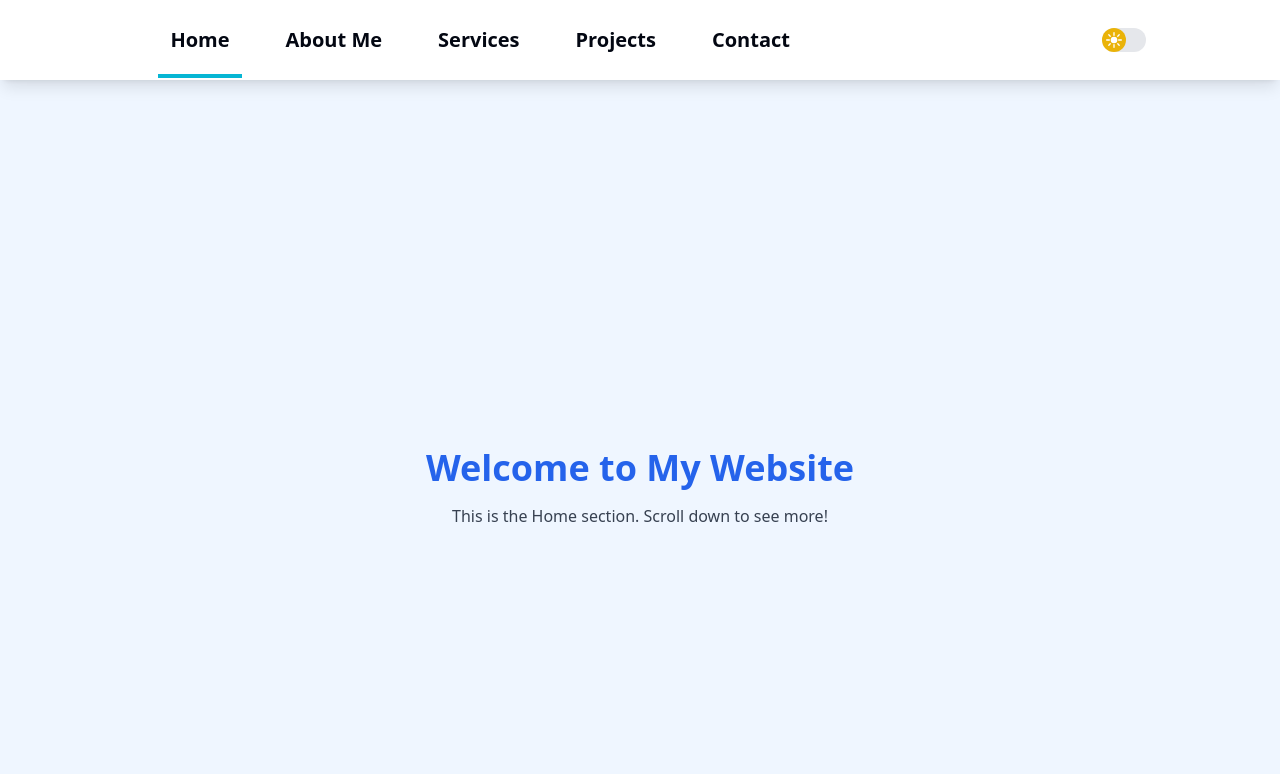
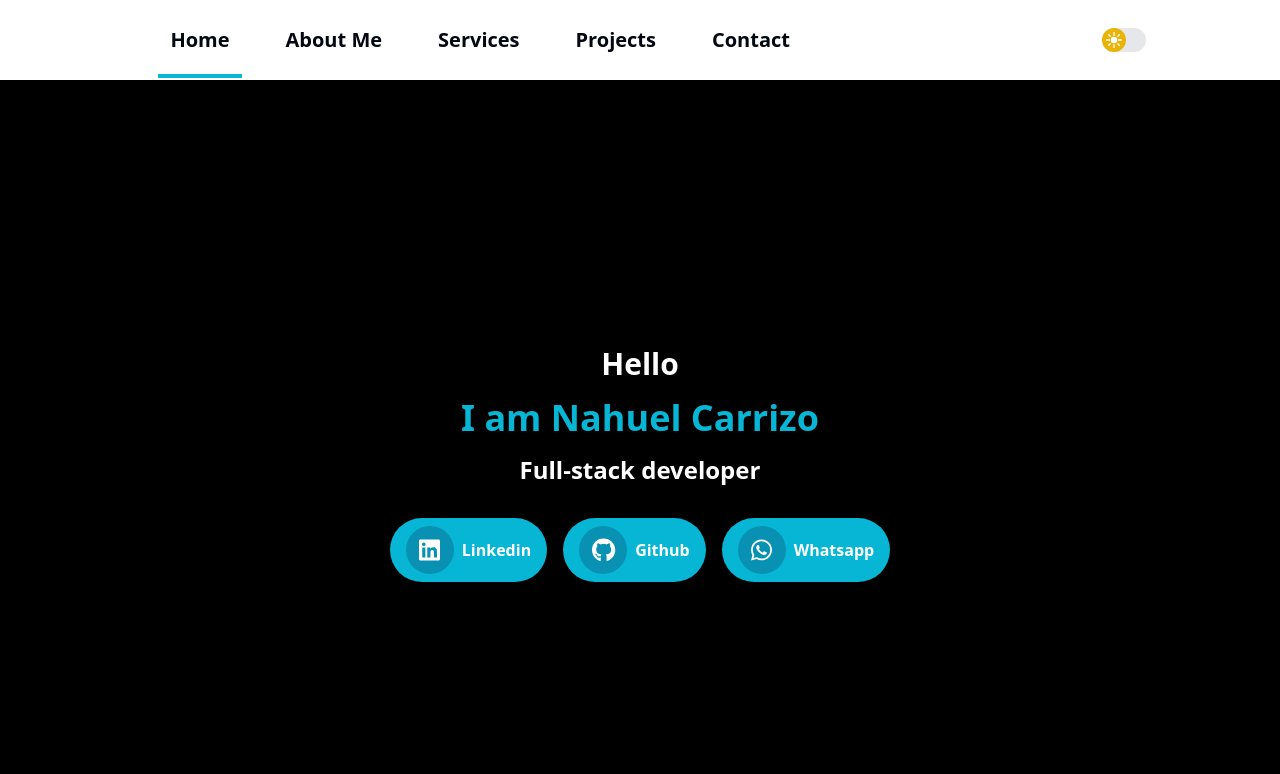
Before and after one commit to kevinmsavsani/portfolio, a React (Create React App) app: page /#/ in a window 1280 px wide. Shown: the top 774 px of the page. Built offline with nearby package versions, Linux system fonts and the light colour scheme.

Commit message:
added content

```diff
--- /dev/null
+++ b/src/components/Content.tsx
@@ -0,0 +1,93 @@
+import {
+  faGithub,
+  faLinkedin,
+  faWhatsapp,
+} from "@fortawesome/free-brands-svg-icons";
+import { faArrowDown as faArrowDownSolid } from '@fortawesome/free-solid-svg-icons'; // Solid arrow up icon
+import { FontAwesomeIcon } from "@fortawesome/react-fontawesome";
+import React from "react";
+import { Link } from "react-scroll";
+
+const Content: React.FC = () => (
+  <div className="bg-black w-screen h-screen relative">
+    <section className="flex justify-center items-center h-full relative font-extrabold">
+      <div className="text-center z-20">
+        <p
+          data-aos="fade-up"
+          data-aos-delay="600"
+          className="text-white text-3xl font-semibold mb-4"
+        >
+          Hello
+        </p>
+        <h1
+          data-aos="fade-up"
+          data-aos-delay="800"
+          className="text-cyan-500 text-4xl mb-4"
+        >
+          I am Nahuel Carrizo
+        </h1>
+        <p
+          data-aos="fade-up"
+          data-aos-delay="1000"
+          className="text-white text-2xl mb-8"
+        >
+          Full-stack developer
+        </p>
+
+        <div className="flex justify-center space-x-4">
+          <a
+            className="flex items-center space-x-2 bg-cyan-500 text-white py-2 px-4 rounded-full shadow-lg hover:bg-cyan-600 transition-all duration-300"
+            href="https://www.linkedin.com/in/kevin1998/"
+            target="_blank"
+            rel="noopener noreferrer"
+            data-aos="fade-up"
+            data-aos-delay="1200"
+          >
+            <div className="flex items-center justify-center w-12 h-12 bg-cyan-600 rounded-full">
+              <FontAwesomeIcon icon={faLinkedin} className="text-2xl" />
+            </div>
+            <span>Linkedin</span>
+          </a>
+          <a
+            className="flex items-center space-x-2 bg-cyan-500 text-white py-2 px-4 rounded-full shadow-lg hover:bg-cyan-600 transition-all duration-300"
+            href="https://github.com/kevinmsavsani/"
+            target="_blank"
+            rel="noopener noreferrer"
+            data-aos="fade-up"
+            data-aos-delay="1400"
+          >
+            <div className="flex items-center justify-center w-12 h-12 bg-cyan-600 rounded-full">
+              <FontAwesomeIcon icon={faGithub} className="text-2xl" />
+            </div>
+            <span>Github</span>
+          </a>
+          <a
+            className="flex items-center space-x-2 bg-cyan-500 text-white py-2 px-4 rounded-full shadow-lg hover:bg-cyan-600 transition-all duration-300"
+            href="https://api.whatsapp.com/send?phone=9537960559"
+            target="_blank"
+            rel="noopener noreferrer"
+            data-aos="fade-up"
+            data-aos-delay="1800"
+          >
+            <div className="flex items-center justify-center w-12 h-12 bg-cyan-600 rounded-full">
+              <FontAwesomeIcon icon={faWhatsapp} className="text-2xl" />
+            </div>
+            <span>Whatsapp</span>
+          </a>
+        </div>
+
+        <Link
+          to="about"
+          smooth={true}
+          duration={500}
+          className="absolute bottom-10 left-1/2 cursor-pointer border-2 border-white rounded-full h-12 w-8 flex items-center justify-center"
+          data-aos="fade-up"
+        >
+          <FontAwesomeIcon icon={faArrowDownSolid} className="text-white" />
+        </Link>
+      </div>
+    </section>
+  </div>
+);
+
+export default Content;
--- a/src/components/HomeSection.tsx
+++ b/src/components/HomeSection.tsx
@@ -1,11 +1,15 @@
 // src/components/HomeSection.tsx
-import React from 'react';
+import React from "react";
+import Content from "./Content";
 
 const HomeSection: React.FC = () => {
   return (
-    <section id="home" data-aos="fade-up" className="py-96 bg-blue-50 dark:bg-gray-900 text-center">
-      <h1 className="text-4xl font-bold text-blue-600 dark:text-red-600">Welcome to My Website</h1>
-      <p className="mt-4 text-gray-700 dark:text-gray-300">This is the Home section. Scroll down to see more!</p>
+    <section
+      id="home"
+      data-aos="fade-up"
+      className=" bg-blue-50 dark:bg-gray-900 text-center"
+    >
+      <Content />
     </section>
   );
 };
```
